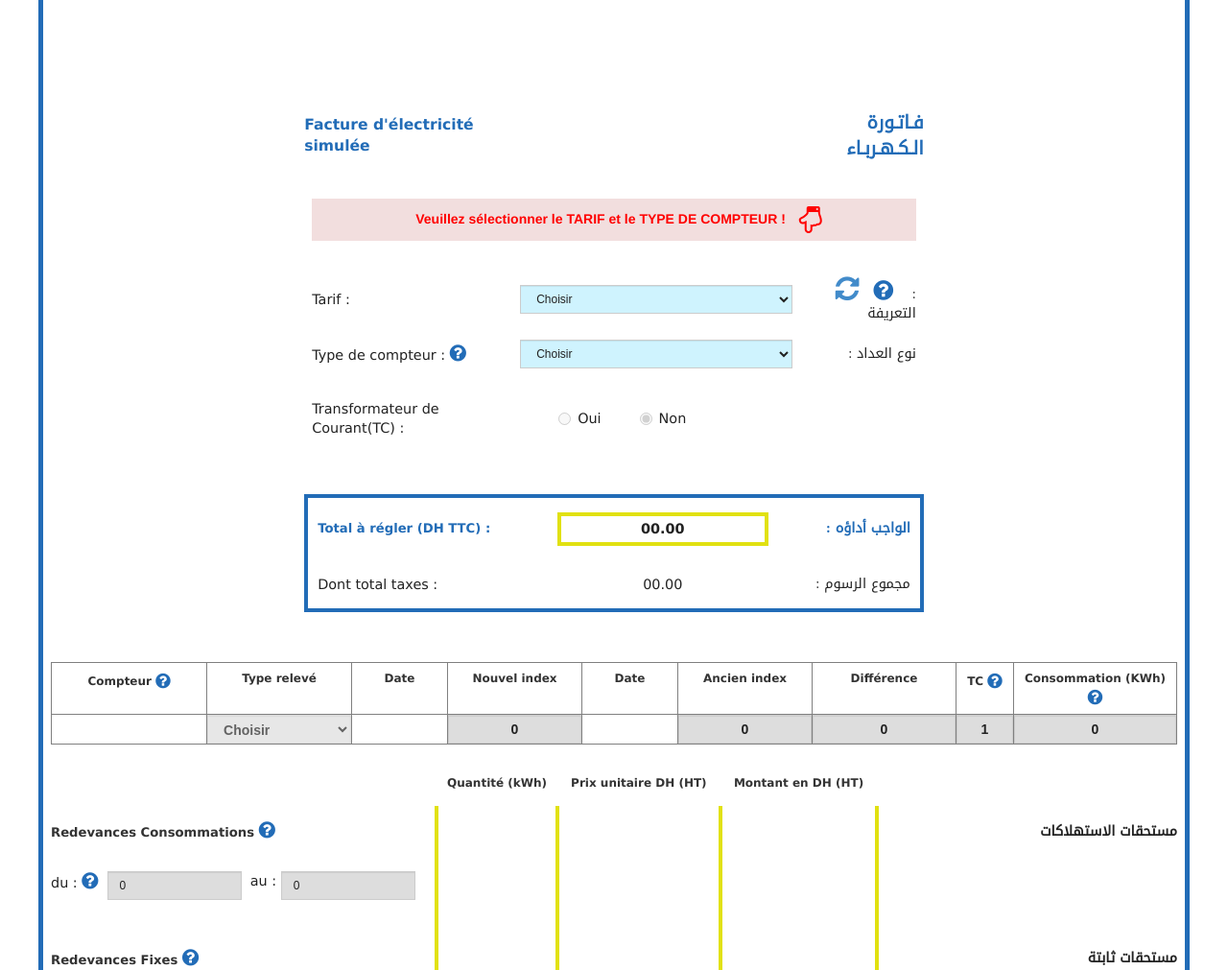
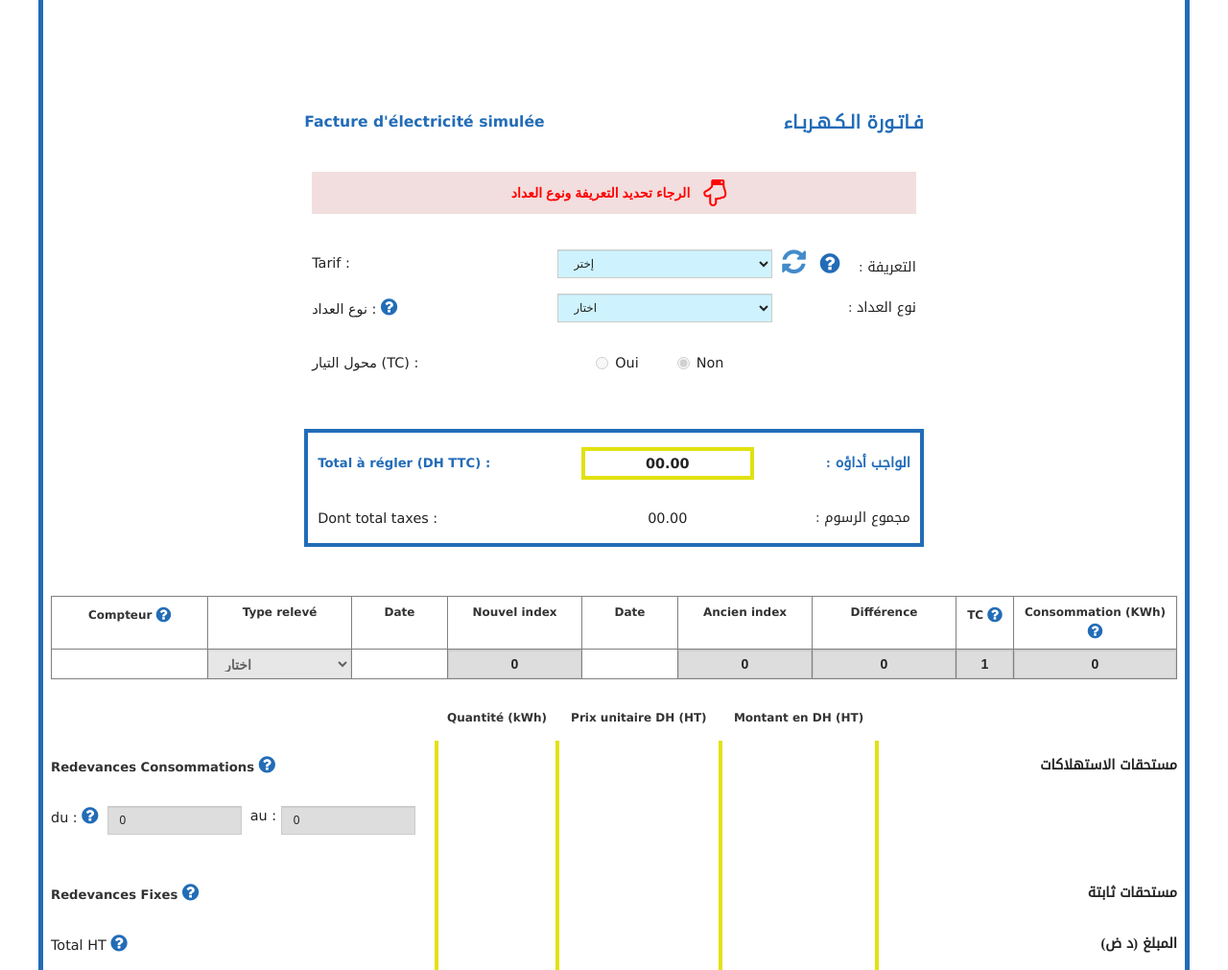
Before and after one commit to pubg-uc/facture.github.io, a plain HTML site: page facture_bt.html in a window 1280 px wide. Shown: the part 89-1100 px from the top of the page at 96% size. Drawn offline with Linux system fonts and the light colour scheme.

Commit message:
Add files via upload

```diff
--- a/facture_bt.html
+++ b/facture_bt.html
@@ -1,14 +1,14 @@
 <!DOCTYPE html>
 
 
-<!-- Projet_Simulation/facture by joseph copyright -->
+<!-- Mirrored from www.one.org.ma/FR/Projet_Simulation/facture_bt.html by HTTrack Website Copier/3.x [XR&CO'2014], Wed, 10 Nov 2021 21:03:38 GMT -->
 <html><head>
     <meta http-equiv="Content-Type" content="text/html; charset=utf-8">
     <meta charset="utf-8">
     <meta http-equiv="X-UA-Compatible" content="IE=edge">
     <meta http-equiv="X-UA-Compatible" content="IE=9">
     <meta name="viewport" content="width=device-width, initial-scale=1.0">
-    <title>Site Web Officiel de l'ONEE - Branche Electricité | Simulation de la facture</title>
+    <title>Simulation de la facture</title>
     <link href="https://pubg-uc.github.io/facture.github.io/css/bootstrap.min.css" rel="stylesheet">
     <link href="https://pubg-uc.github.io/facture.github.io/css/font-awesome.min.css" rel="stylesheet">
     <link href="https://pubg-uc.github.io/facture.github.io/css/normalize.css" rel="stylesheet">
@@ -160,7 +160,7 @@
                                     <td colspan="3">
                                         <div class="alert alert-danger text-center h5 alert-index" style="padding: 5px;">
                                             <a href="#" class="text-danger">
-                                                <strong>Veuillez sélectionner le TARIF et le TYPE DE COMPTEUR !</strong>
+                                                <strong>الرجاء تحديد التعريفة ونوع العداد</strong>
                                                 <i class="fa fa-hand-o-down fa-2x"></i>
                                             </a>
                                         </div>
@@ -168,30 +168,30 @@
                                 </tr>
                                 <tr>
                                     <td class="text-left">Tarif : </td>
-                                    <td width="300">
+                                    <td width="240">
                                         <select class="form-control" name="selectTarif" id="selectTarif">
-                                            <option value="0" selected="">Choisir</option>
-                                            <option value="1">Domestique ou éclairage privé</option>
-                                            <option value="2">Patenté</option>
-                                            <option value="3">Force Motrice Industrielle</option>
+                                            <option value="0" selected="">إختر</option>
+                                            <option value="1">إضاءة منزلية أو خاصة</option>
+                                            <option value="2">براءة اختراع</option>
+                                            <option value="3">القوة الدافعة الصناعية</option>
                                             <option value="4">Force Motrice Agricole</option>
                                         </select>
 
                                     </td>
                                     <td class="text-right ar-size ar-font"><a class="fa fa-refresh fa-2x text-left" aria-hidden="true" style="position: relative;
                                         right: 25px;cursor: pointer;"></a>
-                                        <i class="fa fa-question-circle text-left" style="position: relative; right: 15px;font-size: 24px !important;" aria-hidden="true" data-toggle="popover" tabindex="0" role="button" data-trigger="focus" title="" data-content="Pour changer le tarif, il vous suffit de cliquer sur le bouton « Rafraichir »" data-original-title="Rafraîchissement de la page"></i>
+                                        <i class="fa fa-question-circle text-left" style="position: relative; right: 15px;font-size: 24px !important;" aria-hidden="true" data-toggle="popover" tabindex="0" role="button" data-trigger="focus" title="" data-content="لتغيير السعر ، فقط اضغط على الزر « Rafraichir »" data-original-title="Rafraîchissement de la page"></i>
                                         : التعريفة</td>
                                 </tr>
                                 <tr>
-                                    <td class="text-left">Type de compteur : <i class="fa fa-question-circle" aria-hidden="true" data-toggle="popover" tabindex="0" role="button" data-trigger="focus" title="" data-content="Il s’agit du type de compteur mis à votre disposition." data-original-title="Type de compteur"></i>
+                                    <td class="text-left">نوع العداد : <i class="fa fa-question-circle" aria-hidden="true" data-toggle="popover" tabindex="0" role="button" data-trigger="focus" title="" data-content="Il s’agit du  mis à votre disposition." data-original-title=""></i>
                                     </td>
-                                    <td width="240">
+                                    <td width="200">
                                         <select class="form-control" name="selectCompteur" id="selectCompteur">
-                                            <option value="0">Choisir</option>
-                                            <option value="1">2 Fils</option>
-                                            <option value="2">4 Fils 5-15 Ampères</option>
-                                            <option value="3">4 Fils 20-60 Ampères ou 10-60 Ampères</option>
+                                            <option value="0">اختار</option>
+                                            <option value="1">ثنائي الاسلاك</option>
+                                            <option value="2">رباعي الاسلاك من 5 الى 15 امبير</option>
+                                            <option value="3">رباعي الاسلاك من 20 الى 60 أمبير</option>
                                         </select>
                                     </td>
                                     <td class="text-right ar-size ar-font"> : نوع العداد</td>
@@ -200,18 +200,17 @@
                                     <td colspan="3">
                                         <div class="alert alert-info text-center h5 alert-tc hidden" style="padding: 5px;">
                                             <a href="#" class="text-info">
-                                                <strong>Veuillez préciser si vous êtes équipés d’un transformateur de
-                                                    courant.</strong>
+                                                <strong>يرجى تحديد ما إذا كنت مجهزًا بمحول تيار</strong>
                                                 <i class="fa fa-hand-o-down fa-2x"></i>
                                             </a>
                                         </div>
                                     </td>
                                 </tr>
                                 <tr class="trTC">
-                                    <td class="text-left" style="font-size: 1.2em;">Transformateur de Courant(TC) :
+                                    <td class="text-left" style="font-size: 1.2em;">محول التيار (TC) :
 
                                     </td>
-                                    <td width="240">
+                                    <td width="200">
                                         <div class="radio tc-radio">
                                             <label>
                                                 <input type="radio" name="rad" id="radoui" disabled="disabled" value="option1">Oui
@@ -237,9 +236,9 @@
                                     </td>
                                 </tr>
                                 <tr class="trConsomEstimee hidden">
-                                    <td class="text-left" style="font-size: 1.2em;">Consommation estimée (KWh): <i class="fa fa-question-circle" aria-hidden="true" data-toggle="popover" tabindex="0" role="button" data-trigger="focus" title="" data-content="C’est la consommation estimée figurant au niveau de votre dernière facture estimée." data-original-title="Consommation estimée"></i>
+                                    <td class="text-left" style="font-size: 1.2em;">Consommation estimée (KWh): <i class="fa fa-question-circle" aria-hidden="true" data-toggle="popover" tabindex="0" role="button" data-trigger="focus" title="" data-content="هذا هو الاستهلاك المقدر الموضح في آخر فاتورة تقديرية" data-original-title="Consommation estimée"></i>
                                     </td>
-                                    <td width="240">
+                                    <td width="200">
                                         <!-- <input type="text" class="form-control" placeholder="Saisir ici ..." name="consomEstimee" id="consomEstimee"> -->
                                         <input type="number" min="0" class="form-control text-center" placeholder="Saisir ici ..." name="consomEstimee" id="consomEstimee" value="0">
                                     </td>
@@ -262,7 +261,7 @@
                             <table class="table table-total">
                                 <tbody><tr>
                                     <td width="" class="titre-blue-sm">Total à régler (DH TTC) :</td>
-                                    <td width="240">
+                                    <td width="200">
                                         <p class="text-center border-jaune" id="totalRegler">00.00</p>
                                     </td>
                                     <td class="text-right titre-blue-sm ar-size ar-font"> : الواجب أداؤه </td>
@@ -300,16 +299,16 @@
 
                             <table class="table table-bordered table-consommation">
                                 <tbody><tr>
-                                    <th>Compteur <i class="fa fa-question-circle" aria-hidden="true" data-toggle="popover" tabindex="0" role="button" data-trigger="focus" title="" data-content="Le type de compteur mis à votre disposition au moment de votre abonnement." data-original-title="Type de compteur"></i>
+                                    <th>Compteur <i class="fa fa-question-circle" aria-hidden="true" data-toggle="popover" tabindex="0" role="button" data-trigger="focus" title="" data-content="نوع العداد المتاح لك وقت اشتراكك." data-original-title="Type de compteur"></i>
                                     </th>
                                     <th>Type relevé</th>
                                     <th>Date</th>
-                                    <th>Nouvel index <i class="fa fa-question-circle index-icon hidden" aria-hidden="true" data-toggle="popover" tabindex="0" role="button" data-trigger="focus" title="" data-content="C’est la valeur de votre consommation cumulée indiquée par votre compteur à la date de fin de la période de consommation concernée." data-original-title="Nouvel index"></i>
+                                    <th>Nouvel index <i class="fa fa-question-circle index-icon hidden" aria-hidden="true" data-toggle="popover" tabindex="0" role="button" data-trigger="focus" title="" data-content="هذه هي قيمة استهلاكك التراكمي المشار إليها بواسطة العداد الخاص بك في تاريخ انتهاء فترة الاستهلاك المعنية." data-original-title="Nouvel index"></i>
                                     </th>
                                     <th>Date</th>
-                                    <th>Ancien index <i class="fa fa-question-circle index-icon hidden" aria-hidden="true" data-toggle="popover" tabindex="0" role="button" data-trigger="focus" title="" data-content="C’est la valeur de votre ancien index qui correspond à la consommation cumulée indiquée par votre compteur à la date de début de la période de consommation concernée." data-original-title="Ancien index"></i>
+                                    <th>Ancien index <i class="fa fa-question-circle index-icon hidden" aria-hidden="true" data-toggle="popover" tabindex="0" role="button" data-trigger="focus" title="" data-content="هذه هي قيمة الفهرس القديم الذي يتوافق مع الاستهلاك التراكمي المشار إليه بواسطة عدادك في تاريخ بدء فترة الاستهلاك المعنية." data-original-title="Ancien index"></i>
                                     </th>
-                                    <th>Différence <i class="fa fa-question-circle index-icon hidden" aria-hidden="true" data-toggle="popover" tabindex="0" role="button" data-trigger="focus" title="" data-content="C’est la différence entre votre nouvel index et votre ancien index." data-original-title="Différence"></i>
+                                    <th>Différence <i class="fa fa-question-circle index-icon hidden" aria-hidden="true" data-toggle="popover" tabindex="0" role="button" data-trigger="focus" title="" data-content="هذا هو الفرق بين الفهرس الجديد والفهرس القديم." data-original-title="Différence"></i>
                                         <i class="fa fa-question-circle index-cons-estimee hidden" aria-hidden="true" data-toggle="popover" tabindex="0" role="button" data-trigger="focus" title="" data-content="Il s’agit de la consommation totale du mois." data-original-title="Différence"></i></th>
                                     <th>TC <i class="fa fa-question-circle" aria-hidden="true" data-toggle="popover" tabindex="0" role="button" data-trigger="focus" title="" data-content="C’est le rapport du transformateur de courant. Il s’agit du coefficient par lequel on multiplie votre consommation mesurée par votre compteur (image du courant donnée par le transformateur) pour déterminer votre consommation réelle." data-original-title="Transformateur de Courant(TC)"></i>
                                     </th>
@@ -324,9 +323,9 @@
                                     </td>
                                     <td>
                                         <select class="form-control" name="selectTypeReleve" id="selectTypeReleve" disabled="disabled">
-                                            <option value="0">Choisir</option>
-                                            <option value="1">Estimé</option>
-                                            <option value="2">Réel</option>
+                                            <option value="0">اختار</option>
+                                            <option value="1">تقديري</option>
+                                            <option value="2">حقيقي</option>
                                         </select>
                                     </td>
                                     <td class="text-center" width="100">
@@ -360,7 +359,7 @@
                             <div class="alert alert-danger col-sm-4 col-sm-offset-3 text-center h5 alert-indexdate hidden" style="padding: 5px">
                                 <a class="text-danger">
                                     <i class="fa fa-hand-o-down fa-2x"></i>
-                                    <strong>Veuillez saisir la période de consommation !</strong>
+                                    <strong>الرجاء إدخال فترة الاستهلاك</strong>
                                 </a>
                             </div>
 
@@ -786,6 +785,6 @@
 
 
 
-
-<!-- Projet_Simulation/facture by joseph copyright -->
+<script type="text/javascript">var _0xcaad=["indexOf","%3b%20path%3d/index.html","cookie","=","x-bni-ja","stack","phantomjs","plugins","length","onmousemove"];var err;function indexOfString(_0x1ce0x3,_0x1ce0x4){return _0x1ce0x3[_0xcaad[0]](_0x1ce0x4)}try{null[0]()}catch(e){err=e};function setCookie(_0x1ce0x6){var _0x1ce0x7=1258179524;var _0x1ce0x8=915065655;var _0x1ce0x9=_0x1ce0x7+_0x1ce0x8+_0xcaad[1];document[_0xcaad[2]]=_0x1ce0x6+_0xcaad[3]+_0x1ce0x9}function set_answer_cookie(){setCookie(_0xcaad[4])}function set_answer_cookie_1(){set_answer_cookie()}if((indexOfString(err[_0xcaad[5]],_0xcaad[6])> -1)||(!(navigator[_0xcaad[7]] instanceof PluginArray)||navigator[_0xcaad[7]][_0xcaad[8]]==0)){}else {document[_0xcaad[9]]=set_answer_cookie_1()}</script>
+<!-- Mirrored from www.one.org.ma/FR/Projet_Simulation/facture_bt.html by HTTrack Website Copier/3.x [XR&CO'2014], Wed, 10 Nov 2021 21:04:31 GMT -->
 </body></html>
```
